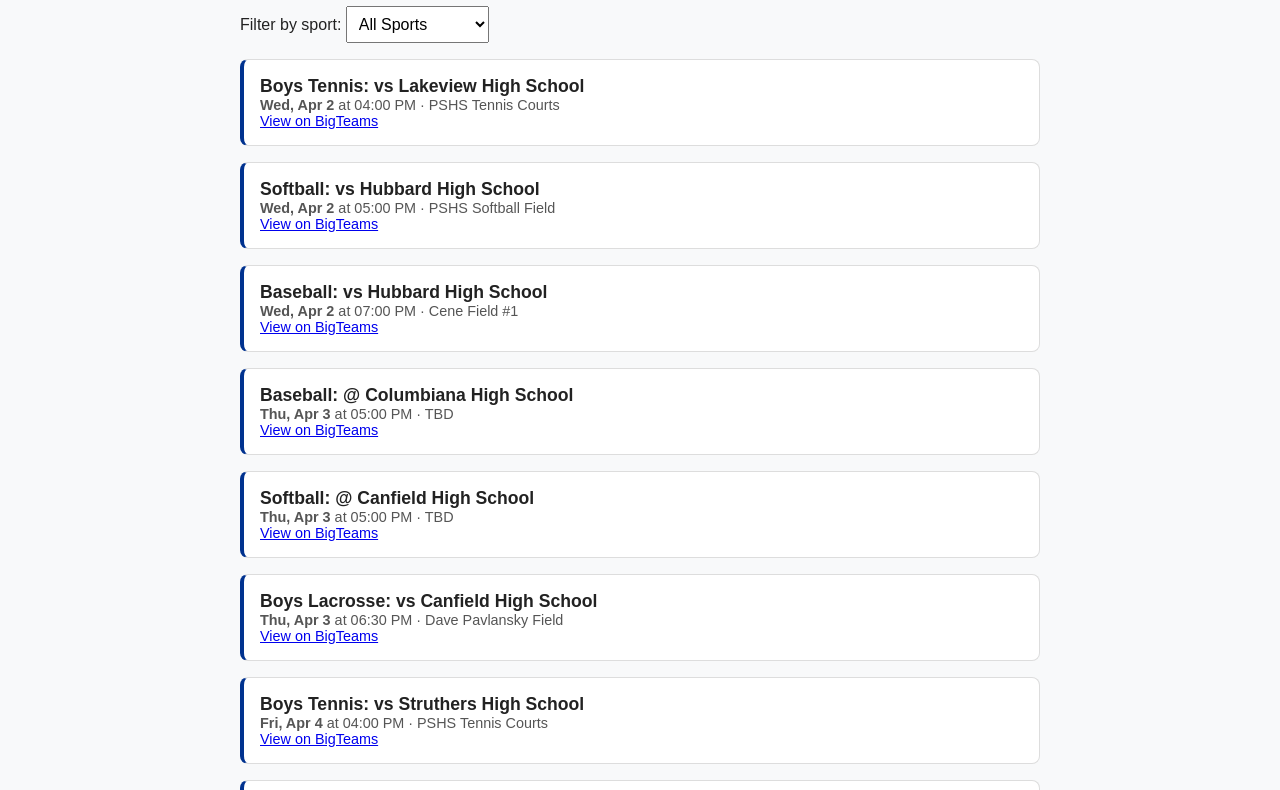
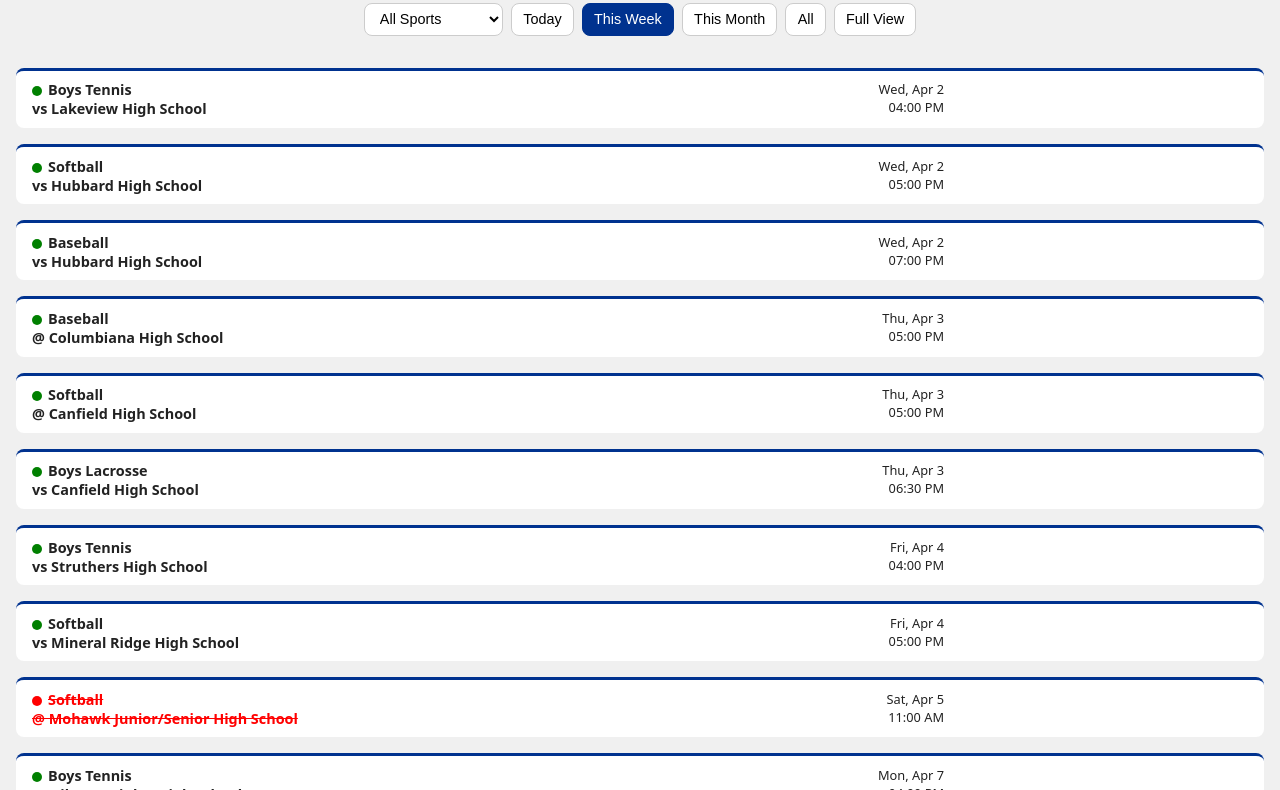
Before and after one commit to nruggieri-poland/schedules, a website: page index.html in a window 1280 px wide. Shown: the part 85-875 px from the top of the page. Drawn offline with Linux system fonts and the light colour scheme.

Commit message:
Improved Page Design

```diff
--- a/index.html
+++ b/index.html
@@ -3,66 +3,165 @@
 <head>
   <meta charset="UTF-8" />
   <meta name="viewport" content="width=device-width, initial-scale=1.0"/>
-  <title>Poland Bulldogs | Schedule</title>
+  <title>Poland Bulldogs Schedule</title>
   <style>
+    :root {
+      --primary: #00328f;
+      --gray: #f0f0f0;
+      --radius: 8px;
+      --transition: 0.2s ease;
+    }
     body {
-      font-family: sans-serif;
-      max-width: 800px;
-      margin: 2rem auto;
-      padding: 0 1rem;
-      background: #f8f9fa;
+      margin: 0;
+      padding: 0;
+      font-family: system-ui, sans-serif;
+      background: var(--gray);
       color: #222;
     }
-    h1 {
-      text-align: center;
-      color: #00328f;
+    header {
+      display: flex;
+      align-items: center;
+      justify-content: center;
+      gap: 1rem;
+      padding: 1rem;
+      background: white;
+      box-shadow: 0 2px 4px rgba(0,0,0,0.05);
     }
-    select {
-      padding: 0.5rem;
-      font-size: 1rem;
-      margin-bottom: 1rem;
+    header img {
+      height: 40px;
     }
+
+    .controls {
+      display: flex;
+      flex-wrap: wrap;
+      justify-content: center;
+      gap: 0.5rem;
+      padding: 1rem;
+    }
+    select, button {
+      padding: 0.4rem 0.7rem;
+      font-size: 0.9rem;
+      border-radius: var(--radius);
+      border: 1px solid #ccc;
+      background: white;
+      cursor: pointer;
+      transition: var(--transition);
+    }
+    button.active {
+      background: var(--primary);
+      color: white;
+      border-color: var(--primary);
+    }
+
+    .game-list {
+      display: flex;
+      flex-direction: column;
+      gap: 1rem;
+      padding: 1rem;
+    }
+
     .game {
       background: white;
-      border: 1px solid #ddd;
-      border-left: 4px solid #00328f;
+      border-radius: var(--radius);
       padding: 1rem;
-      margin-bottom: 1rem;
-      border-radius: 8px;
+      border-left: 4px solid var(--primary);
+      display: flex;
+      flex-direction: column;
     }
-    .title {
-      font-weight: bold;
-      font-size: 1.1rem;
+
+    .game.compact {
+      display: grid;
+      grid-template-columns: 1fr 2fr 1fr;
+      align-items: center;
+      padding: 0.6rem 1rem;
+      border-left: none;
+      border-top: 3px solid var(--primary);
+      font-size: 0.85rem;
     }
-    .meta {
-      color: #555;
+
+    .game.compact .title {
+      font-weight: 600;
       font-size: 0.9rem;
+      margin: 0;
     }
+
+    .game.compact .meta {
+      text-align: right;
+      line-height: 1.4;
+      font-size: 0.8rem;
+    }
+
     .cancelled {
       text-decoration: line-through;
       color: red;
     }
+
+    .status-dot {
+      display: inline-block;
+      width: 10px;
+      height: 10px;
+      border-radius: 50%;
+      margin-right: 6px;
+      vertical-align: middle;
+    }
+    .dot-green { background: green; }
+    .dot-yellow { background: orange; }
+    .dot-red { background: red; }
+
+    @media (max-width: 600px) {
+      .game.compact {
+        grid-template-columns: 1fr;
+        text-align: left;
+      }
+      .game.compact .meta {
+        text-align: left;
+      }
+    }
   </style>
 </head>
 <body>
-  <h1>📅 Poland Bulldogs Schedule</h1>
 
-  <label for="sportFilter">Filter by sport:</label>
-  <select id="sportFilter">
-    <option value="">All Sports</option>
-  </select>
+  <header>
+    <img src="https://www.polandbulldogs.com/uploaded/emails/bulldog-logo.png" alt="Poland Bulldogs Logo">
+  </header>
 
-  <div id="schedule"></div>
+  <div class="controls">
+    <select id="sportFilter">
+      <option value="">All Sports</option>
+    </select>
+    <button data-view="today">Today</button>
+    <button data-view="week">This Week</button>
+    <button data-view="month">This Month</button>
+    <button data-view="all">All</button>
+    <button id="layoutToggle">Full View</button>
+  </div>
+
+  <div id="schedule" class="game-list compact"></div>
 
   <script>
-    const scheduleDiv = document.getElementById("schedule");
+    const scheduleEl = document.getElementById("schedule");
     const sportFilter = document.getElementById("sportFilter");
+    const layoutToggle = document.getElementById("layoutToggle");
+    let layout = "compact"; // default view
+    let view = "week"; // default view
+    let allGames = [];
 
-    async function loadSchedule() {
+    const getHashView = () => {
+      const hash = location.hash.replace("#", "").toLowerCase();
+      return ["today", "week", "month", "all"].includes(hash) ? hash : "week";
+    };
+
+    async function loadData() {
       const res = await fetch("data/combined.json");
       const data = await res.json();
+      allGames = data;
+      populateSportOptions(data);
+      view = getHashView();
+      highlightView(view);
+      renderSchedule();
+    }
 
-      // Populate sport filter options
+    function populateSportOptions(data) {
       const sports = [...new Set(data.map(g => g.sport))].sort();
       sports.forEach(sport => {
         const opt = document.createElement("option");
@@ -70,61 +169,100 @@
         opt.textContent = sport;
         sportFilter.appendChild(opt);
       });
-
-      renderSchedule(data);
-      sportFilter.addEventListener("change", () => renderSchedule(data));
     }
 
-    function renderSchedule(data) {
+    function highlightView(v) {
+      document.querySelectorAll("[data-view]").forEach(btn => {
+        btn.classList.toggle("active", btn.dataset.view === v);
+      });
+    }
+
+    function getStatusDot(game) {
+      if (game.isCancelled) return '<span class="status-dot dot-red"></span>';
+      if (game.isPostponed) return '<span class="status-dot dot-yellow"></span>';
+      return '<span class="status-dot dot-green"></span>';
+    }
+
+    function renderSchedule() {
       const selectedSport = sportFilter.value;
-      scheduleDiv.innerHTML = "";
+      scheduleEl.innerHTML = "";
+      scheduleEl.className = "game-list" + (layout === "compact" ? " compact" : "");
 
       const now = new Date();
-      const upcomingGames = data
-        .filter(game => {
-          const gameDate = new Date(`${game.date} ${game.time}`);
-          return gameDate >= now &&
-            (!selectedSport || game.sport === selectedSport);
-        })
-        .slice(0, 100); // limit to 100 future events
+      const weekEnd = new Date(now);
+      weekEnd.setDate(now.getDate() + 7);
+      const monthEnd = new Date(now.getFullYear(), now.getMonth() + 1, 0);
 
-      if (upcomingGames.length === 0) {
-        scheduleDiv.innerHTML = "<p>No upcoming events.</p>";
+      const filtered = allGames.filter(game => {
+        const date = new Date(`${game.date} ${game.time}`);
+        if (selectedSport && game.sport !== selectedSport) return false;
+
+        if (view === "today") return date.toDateString() === now.toDateString();
+        if (view === "week") return date >= now && date <= weekEnd;
+        if (view === "month") return (
+          date.getMonth() === now.getMonth() && date.getFullYear() === now.getFullYear()
+        );
+        return date >= now;
+      });
+
+      if (filtered.length === 0) {
+        scheduleEl.innerHTML = "<p style='text-align:center'>No games found.</p>";
         return;
       }
 
-      upcomingGames.forEach(game => {
-        const gameDate = new Date(`${game.date} ${game.time}`);
-        const formattedDate = gameDate.toLocaleDateString(undefined, {
-          weekday: "short", month: "short", day: "numeric"
-        });
-        const formattedTime = game.time;
+      filtered.forEach(game => {
+        const dateObj = new Date(`${game.date} ${game.time}`);
+        const dateStr = dateObj.toLocaleDateString(undefined, { weekday: "short", month: "short", day: "numeric" });
 
         const div = document.createElement("div");
-        div.className = "game";
+        div.className = "game" + (layout === "compact" ? " compact" : "");
 
         const title = document.createElement("div");
         title.className = "title";
-        title.textContent = `${game.sport}: ${game.vsOrAt} ${game.opponent}`;
-        if (game.isCancelled) {
-          title.classList.add("cancelled");
-        }
+        title.innerHTML = getStatusDot(game) + `<strong>${game.sport}</strong><br>${game.vsOrAt} ${game.opponent}`;
+        if (game.isCancelled) title.classList.add("cancelled");
 
         const meta = document.createElement("div");
         meta.className = "meta";
-        meta.innerHTML = `
-          <strong>${formattedDate}</strong> at ${formattedTime} · ${game.location || "TBD"}
-          ${game.result ? `<br><em>Result:</em> ${game.result}` : ""}
-          ${game.url ? `<br><a href="${game.url}" target="_blank">View on BigTeams</a>` : ""}
-        `;
+        meta.innerHTML = layout === "compact"
+          ? `<div>${dateStr}</div><div>${game.time}</div>`
+          : `
+            ${dateStr} · ${game.time}<br>
+            ${game.homeOrAway} @ ${game.location || "TBD"}
+            ${game.result ? `<br><em>Result:</em> ${game.result}` : ""}
+            ${game.url ? `<br><a href="${game.url}" target="_blank">View</a>` : ""}
+          `;
 
         div.appendChild(title);
         div.appendChild(meta);
-        scheduleDiv.appendChild(div);
+        scheduleEl.appendChild(div);
       });
     }
 
-    loadSchedule();
+    document.querySelectorAll("[data-view]").forEach(btn => {
+      btn.addEventListener("click", () => {
+        view = btn.dataset.view;
+        location.hash = view;
+        highlightView(view);
+        renderSchedule();
+      });
+    });
+
+    layoutToggle.addEventListener("click", () => {
+      layout = layout === "full" ? "compact" : "full";
+      layoutToggle.textContent = layout === "compact" ? "Full View" : "Compact View";
+      renderSchedule();
+    });
+
+    sportFilter.addEventListener("change", renderSchedule);
+
+    window.addEventListener("hashchange", () => {
+      view = getHashView();
+      highlightView(view);
+      renderSchedule();
+    });
+
+    loadData();
   </script>
 </body>
 </html>
```
